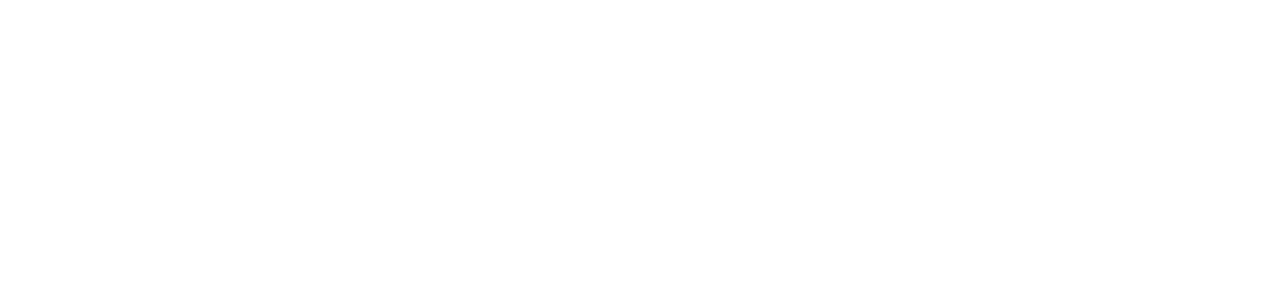
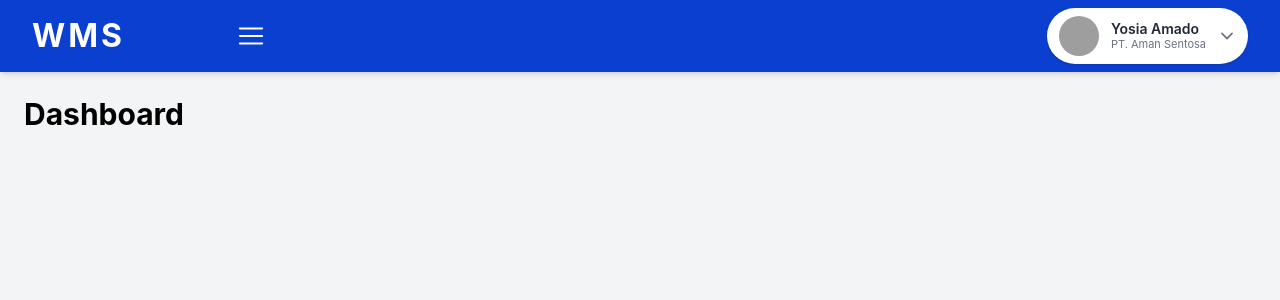
Before and after one commit to rajannautiyal41-web/Warehouse-Management-System, a React (Vite) app: page /dashboard in a window 1280 px wide. Before the commit this address had no page. Shown: the top 300 px of the page. Built offline with nearby package versions, Linux system fonts and the light colour scheme; grey boxes are pictures that could not be loaded.

Commit message:
added navbar

```diff
--- a/src/App.jsx
+++ b/src/App.jsx
@@ -1,8 +1,9 @@
 import { BrowserRouter, Routes, Route } from "react-router-dom";
 import LoginPage from "./pages/LoginPage/LoginPage";
 import SignUp from './pages/SignupPage/SignUp'
-
+import WMSNavbar from "./pages/Navbar/WMSNavbar"
 import "./App.css";
+import Dashboard from "./pages/Dashboard/Dashboard";
 
 import Footer from "./components/layouts/Footer";
 import Testimonials from "./components/sections/Testimonials";
@@ -61,7 +62,10 @@
           path="/forgot-password"
           element={<ForgotPassword />}
         />
-
+        <Route
+          path="/dashboard"
+          element={<Dashboard />}
+        />
       </Routes>
 
     </BrowserRouter>
--- a/src/components/layouts/Navbar.jsx
+++ b/src/components/layouts/Navbar.jsx
@@ -1,5 +1,5 @@
 import { ChevronDown, Menu } from "lucide-react";
-
+import { Link } from "react-router-dom";
 function Navbar() {
   return (
     <nav className="w-full bg-[#043873]">
@@ -88,9 +88,7 @@
           <div className="flex items-center gap-3 md:gap-4">
 
             {/* LOGIN BUTTON */}
-            <button
-              className="
-                hidden
+            <Link to="/login" className="hidden
                 lg:block
                 bg-[#FFE492]
                 text-black
@@ -102,11 +100,9 @@
                 hover:bg-[#ffd86b]
                 transition-all
                 duration-300
-                cursor-pointer
-              "
-            >
-              Login
-            </button>
+                cursor-pointer">
+                        Log in
+                      </Link>
 
             {/* TRY BUTTON */}
             <button
--- /dev/null
+++ b/src/pages/Dashboard/Dashboard.jsx
@@ -0,0 +1,17 @@
+import WMSNavbar from "../Navbar/WMSNavbar";
+
+function Dashboard() {
+  return (
+    <div className="min-h-screen bg-[#F3F4F6]">
+      <WMSNavbar />
+
+      <div className="p-6">
+        <h1 className="text-3xl font-bold">
+          Dashboard
+        </h1>
+      </div>
+    </div>
+  );
+}
+
+export default Dashboard;
--- /dev/null
+++ b/src/pages/Navbar/WMSNavbar.jsx
@@ -0,0 +1,137 @@
+import { RxHamburgerMenu } from "react-icons/rx";
+import { IoChevronDown } from "react-icons/io5";
+
+function WMSNavbar() {
+  return (
+    <header className="w-full bg-[#0B3FCF] shadow-md">
+
+      <div
+        className="
+          h-[72px]
+          px-4
+          sm:px-6
+          lg:px-8
+          flex
+          items-center
+          justify-between
+        "
+      >
+
+        {/* LEFT SIDE */}
+        <div className="flex items-center gap-4 sm:gap-6 lg:gap-22">
+
+          {/* LOGO */}
+          <h1
+            className="
+              text-white
+              font-bold
+              text-[32px]
+              tracking-[3px]
+            "
+          >
+            WMS
+          </h1>
+
+         {/* MENU ICON */}
+<button
+  className="
+    text-white
+
+    text-[26px]
+    lg:text-[28px]
+
+    ml-2
+    sm:ml-4
+    lg:ml-6
+
+    flex
+    items-center
+    justify-center
+
+    hover:opacity-80
+    transition-all
+    duration-300
+
+    cursor-pointer
+  "
+>
+  <RxHamburgerMenu />
+</button>
+        </div>
+
+        {/* RIGHT SIDE */}
+        <div
+          className="
+            bg-white
+
+            rounded-full
+
+            px-3
+            py-2
+
+            flex
+            items-center
+            gap-3
+
+            shadow-sm
+          "
+        >
+
+          {/* USER IMAGE */}
+          <img
+            src="https://i.pravatar.cc/100"
+            alt="Profile"
+            className="
+              w-[40px]
+              h-[40px]
+
+              rounded-full
+              object-cover
+            "
+          />
+
+          {/* USER INFO */}
+          <div className="hidden sm:block leading-tight">
+
+            <h3
+              className="
+                text-[#1F2937]
+                text-[14px]
+                font-semibold
+              "
+            >
+              Yosia Amado
+            </h3>
+
+            <p
+              className="
+                text-[#6B7280]
+                text-[11px]
+              "
+            >
+              PT. Aman Sentosa
+            </p>
+
+          </div>
+
+          {/* DROPDOWN */}
+          <button
+            className="
+              text-[#6B7280]
+              text-[18px]
+
+              cursor-pointer
+            "
+          >
+            <IoChevronDown />
+          </button>
+
+        </div>
+
+      </div>
+
+    </header>
+  );
+}
+
+export default WMSNavbar;
```
